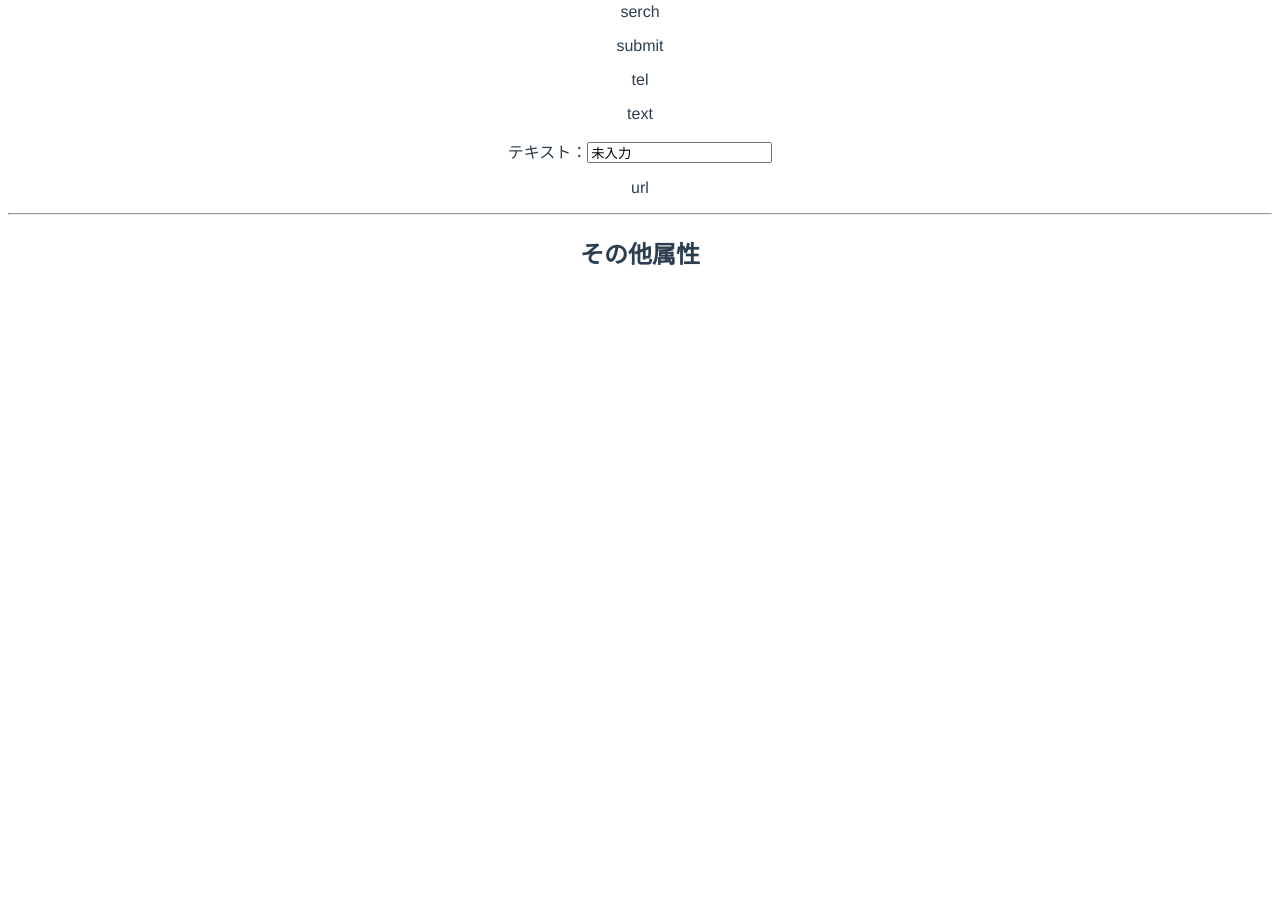
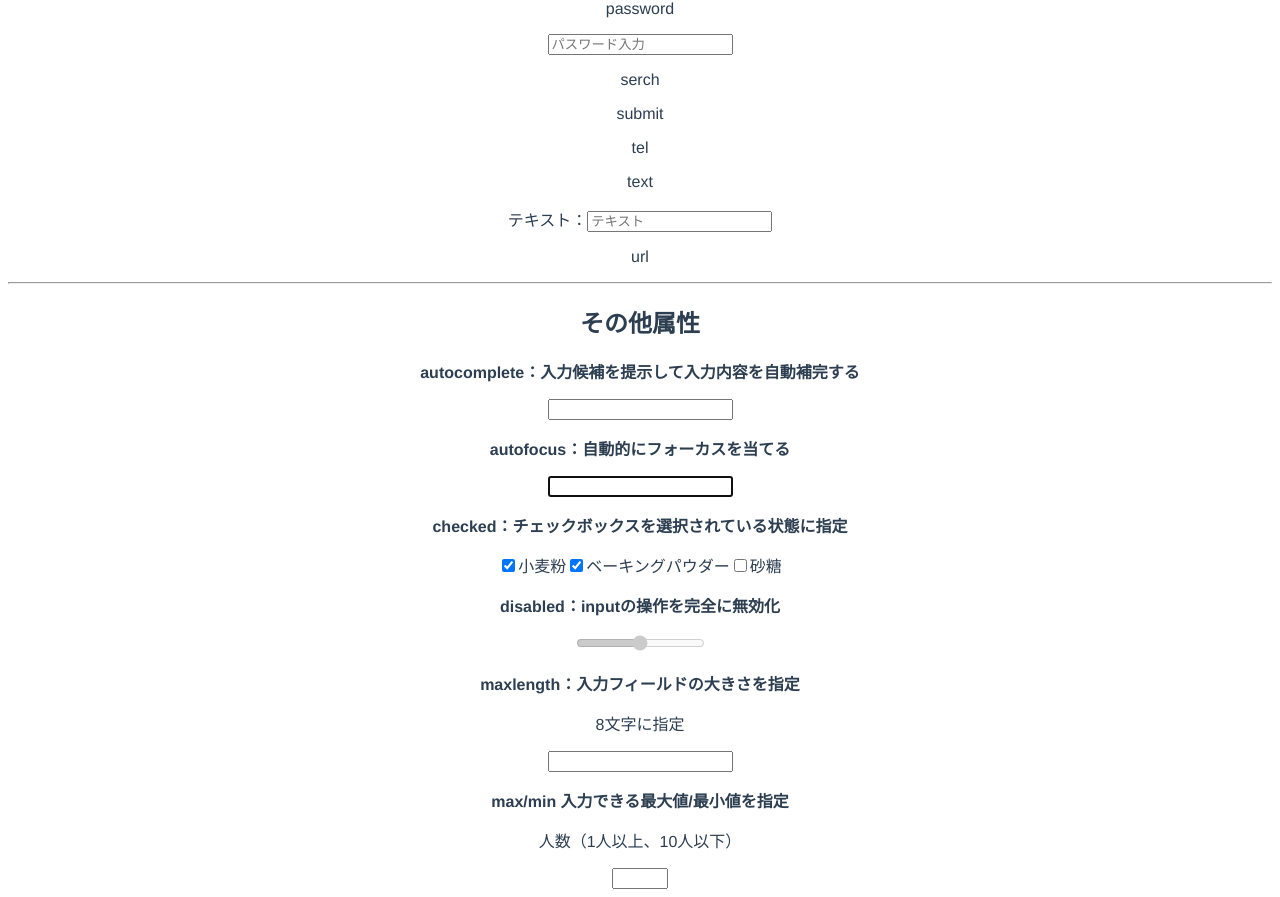
Before and after one commit to matsumana07384/study-html-sample, a Vue app: page /input in a window 1280 px wide. Shown: the part 656-1553 px from the top of the page. Before the commit the page ends 946 px from the top, so only its background shows below. Built offline with nearby package versions, Linux system fonts and the light colour scheme.

Commit message:
wip:input-20190920

```diff
--- a/src/views/Input.vue
+++ b/src/views/Input.vue
@@ -4,10 +4,6 @@ div
         h1 Input要素のtype属性
         div
             form
-            div
-                p color
-                label カラーパレッド：
-                    input(type='color', value='#')
             div
                 p checkbox
                 label
@@ -19,11 +15,16 @@ div
                 label
                     input(type='checkbox',value='砂糖')
                     |砂糖
+            div
+                p color
+                label カラーパレッド：
+                    input(type='color', value='#fffff')
             p date
             p datetime-local
             p email
             p file
             p hidden
+            p number
             p radio
             p range
             label
@@ -37,11 +38,58 @@ div
             p text
             label
                 | テキスト：
-                input(type='text', name='text', value='未入力', placeholder='テキスト')
+                input(type='text', name='text', value='', placeholder='テキスト')
             p url
     hr
     section
         h2 その他属性
+        div
+            p
+                b autocomplete：入力候補を提示して入力内容を自動補完する
+            form
+                input(type="text" list="sweets")
+                datalist(id="sweets")
+                    option(value="どら焼き")
+                    option(value="大福")
+                    option(value="干菓子")
+                    option(value="ケーキ")
+                    option(value="プリン")
+        div
+            p
+                b autofocus：自動的にフォーカスを当てる
+            form
+                input(type="search" name="serach_info" autofocus)
+        div
+            p
+                b checked：チェックボックスを選択されている状態に指定
+            form
+                label
+                    input(type='checkbox',value='小麦粉' checked)
+                    |小麦粉
+                label
+                    input(type='checkbox',value='ベーキングパウダー' checked)
+                    |ベーキングパウダー
+                label
+                    input(type='checkbox',value='砂糖')
+                    |砂糖
+        div
+            p
+                b disabled：inputの操作を完全に無効化
+            form
+                input(type="range" disabled)
+        div
+            p
+                b maxlength：入力フィールドの大きさを指定
+            form
+                p 8文字に指定
+                input(type="password" maxlength=8)
+        div
+            p
+                b max/min 入力できる最大値/最小値を指定
+            p 人数（1人以上、10人以下）
+            form
+                input(type="number" name="peple" min="1" max="10")
+
 
 </template>
 <script>
```
Lines whose indentation alone changed are shown as unchanged.
